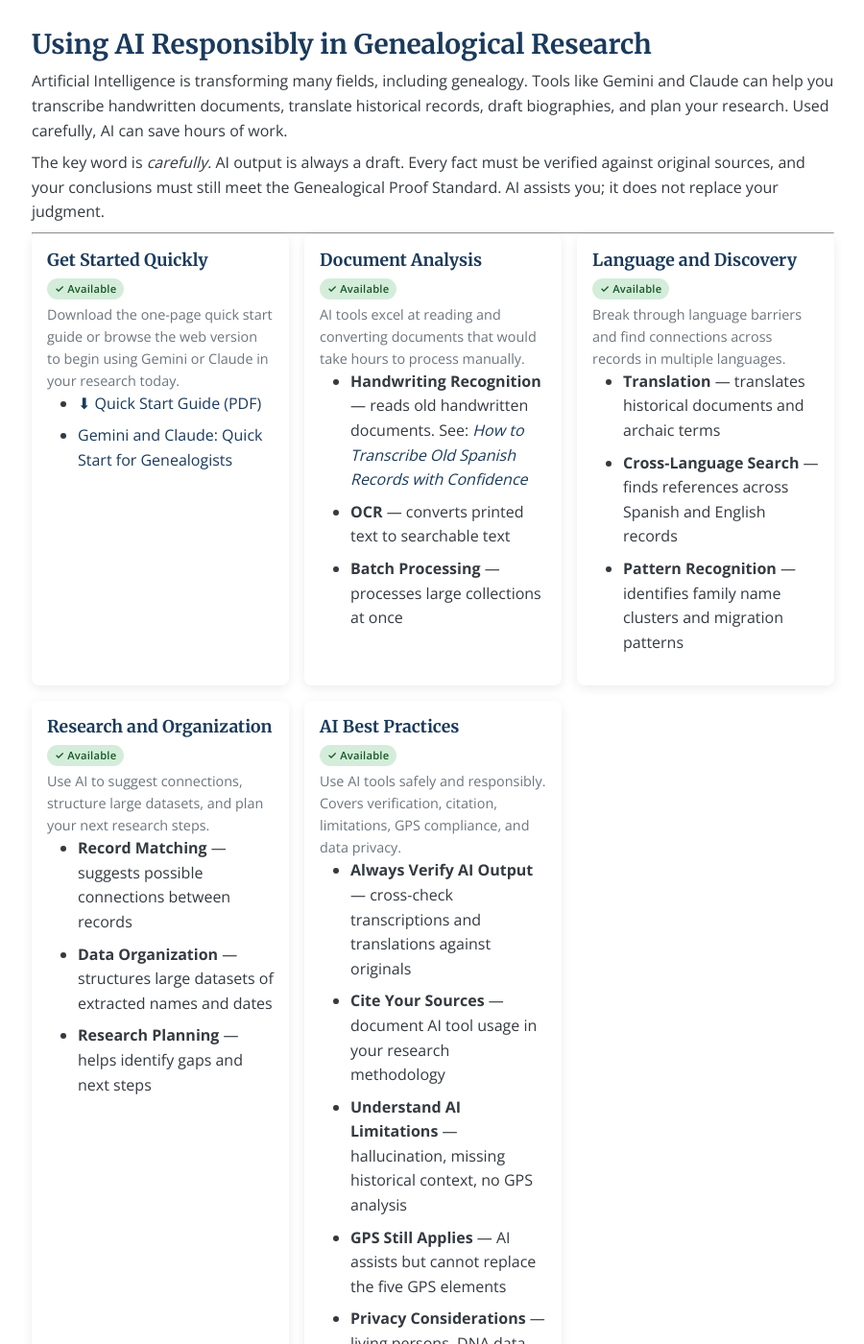
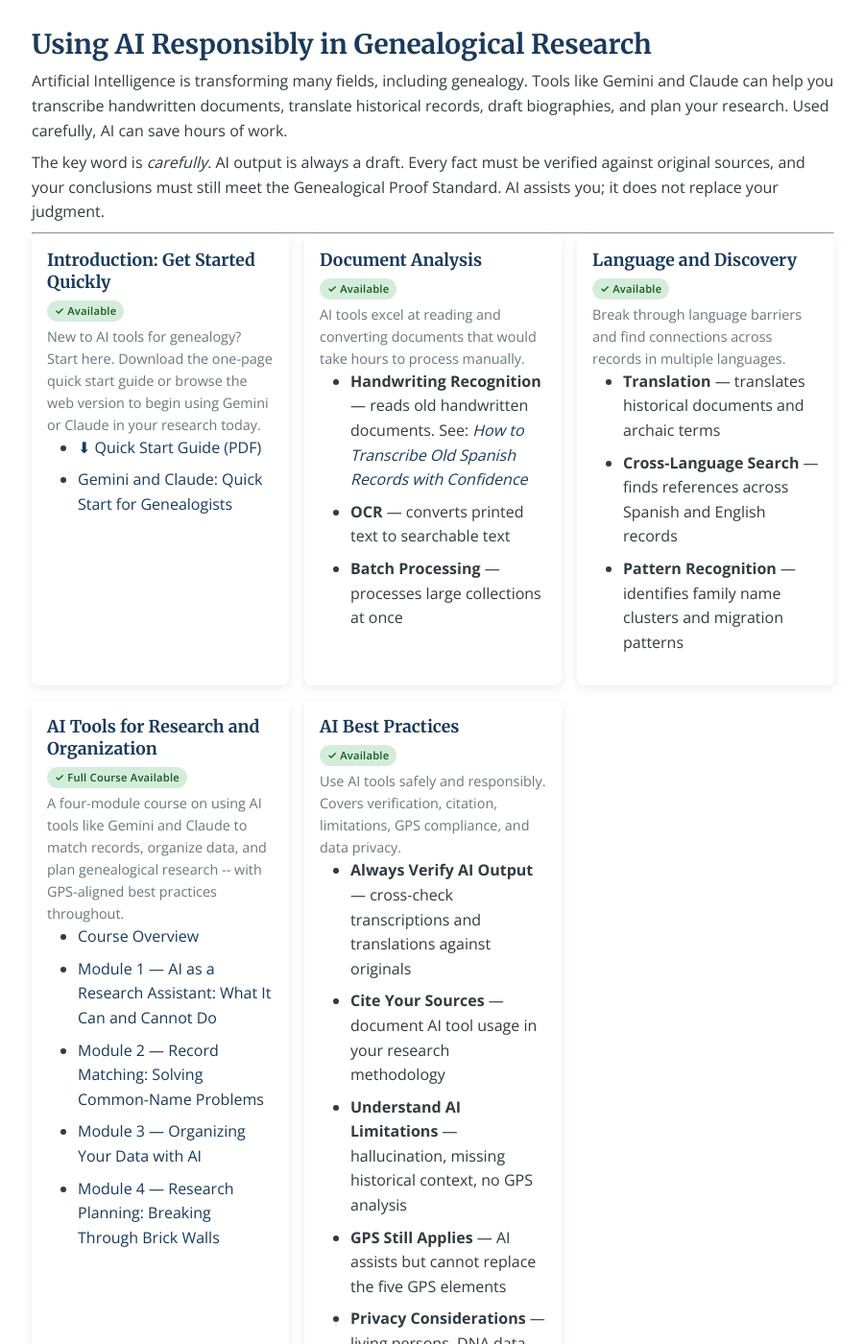
Before and after one commit to SylviaVargas/puertoricangenealogygroup, a Jekyll site: the page built from ai-genealogy.md, in a window 1280 px wide and 1400 px high, scrolled down 345 px. Shown: the whole window at 96% size, without its empty margins (189-1089 px from the left). Built offline with Jekyll 4.4.1, drawn with Linux system fonts in a browser that asks for light colours; some of the changed text lies outside the part shown.

Commit message:
More AI-genealogy format changes.

```diff
--- a/ai-genealogy.md
+++ b/ai-genealogy.md
@@ -22,9 +20,9 @@ The key word is *carefully.* AI output is always a draft. Every fact must be ver
 <div class="card-grid">
 
 <div class="card">
-<h3>Get Started Quickly</h3>
+<h3>Introduction: Get Started Quickly</h3>
 <span class="badge badge-available">✓ Available</span>
-<p>Download the one-page quick start guide or browse the web version to begin using Gemini or Claude in your research today.</p>
+<p>New to AI tools for genealogy? Start here. Download the one-page quick start guide or browse the web version to begin using Gemini or Claude in your research today.</p>
 <ul>
   <li><a href="/assets/pdfs/ai/ai-quick-reference-en.pdf" target="_blank">⬇ Quick Start Guide (PDF)</a></li>
   <li><a href="/resources/ai-quick-reference-gemini-claude/">Gemini and Claude: Quick Start for Genealogists</a></li>
@@ -54,13 +52,15 @@ The key word is *carefully.* AI output is always a draft. Every fact must be ver
 </div>
 
 <div class="card">
-<h3>Research and Organization</h3>
-<span class="badge badge-available">✓ Available</span>
-<p>Use AI to suggest connections, structure large datasets, and plan your next research steps.</p>
+<h3>AI Tools for Research and Organization</h3>
+<span class="badge badge-available">✓ Full Course Available</span>
+<p>A four-module course on using AI tools like Gemini and Claude to match records, organize data, and plan genealogical research -- with GPS-aligned best practices throughout.</p>
 <ul>
-  <li><strong>Record Matching</strong> — suggests possible connections between records</li>
-  <li><strong>Data Organization</strong> — structures large datasets of extracted names and dates</li>
-  <li><strong>Research Planning</strong> — helps identify gaps and next steps</li>
+  <li><a href="/research-guides/ai-research-organization/">Course Overview</a></li>
+  <li><a href="/research-guides/ai-research-organization-module-1/">Module 1 — AI as a Research Assistant: What It Can and Cannot Do</a></li>
+  <li><a href="/research-guides/ai-research-organization-module-2/">Module 2 — Record Matching: Solving Common-Name Problems</a></li>
+  <li><a href="/research-guides/ai-research-organization-module-3/">Module 3 — Organizing Your Data with AI</a></li>
+  <li><a href="/research-guides/ai-research-organization-module-4/">Module 4 — Research Planning: Breaking Through Brick Walls</a></li>
 </ul>
 </div>
 
@@ -82,12 +82,4 @@ The key word is *carefully.* AI output is always a draft. Every fact must be ver
 
 ---
 
-## Ready to Go Deeper? {#deeper}
-
-Read our full guide on best practices, AI limitations, GPS compliance, and privacy:
-
-<a href="/ai-best-practices/" class="btn btn-secondary">AI Best Practices for Genealogists →</a>
-
----
-
 *The Puerto Rican Genealogy Group encourages thoughtful, responsible use of all tools---including AI---in service of accurate, well-documented genealogical research.*
```
Also changed, not shown: other parts of ai-genealogy.md (+0 -2 lines), es/ia-genealogia.md (+10 -18 lines).
